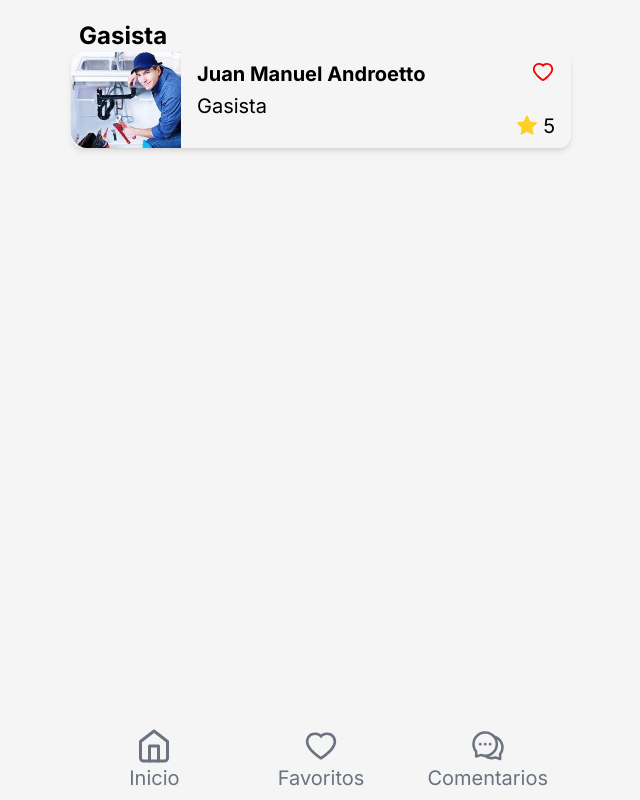
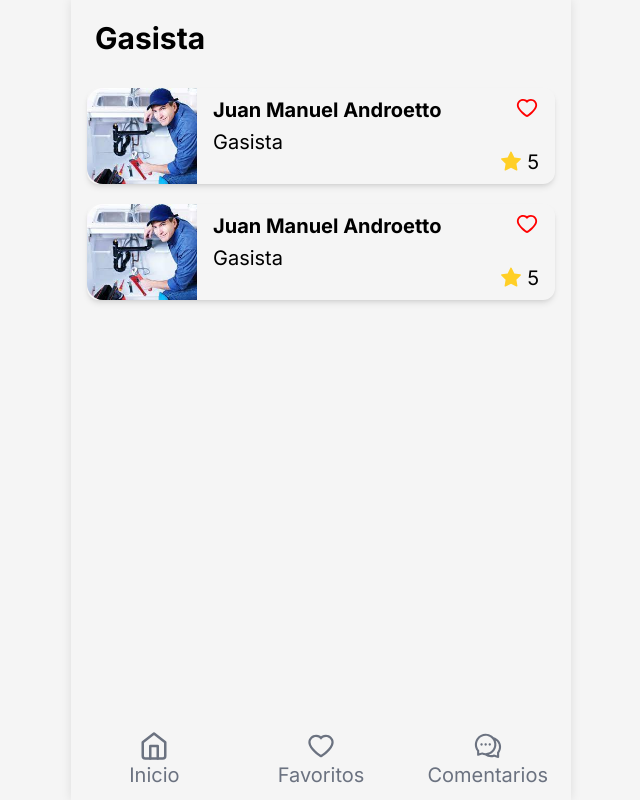
Before and after one commit to androettojuan/jobo-next-2, a Next.js app: page /profession in a window 1280 px wide. Shown: the whole page, without its empty margins (319-959 px from the left). Built offline with nearby package versions, Linux system fonts and the light colour scheme.

Commit message:
mejoras en css

```diff
--- a/src/app/globals.css
+++ b/src/app/globals.css
@@ -2,11 +2,14 @@
 @tailwind components;
 @tailwind utilities;
 
-body {
+html {
+  box-shadow: 0 0 10px rgba(0, 0, 0, 0.1);
   background-color: #f5f5f5;
   text-align: center;
   max-width: 500px;
+  height: 100%;
   margin: 0 auto;
+  padding: 0 16px;
 }
 
 footer {
--- a/src/app/profession/page.jsx
+++ b/src/app/profession/page.jsx
@@ -3,8 +3,16 @@ import ProfesionalCard from "@/components/ProfesionalCard";
 const ProfessionPage = () => {
     return (
         <div className="flex flex-col items-start">
-            <h3 className="text-2xl font-bold pl-2 mt-5">Gasista</h3>
+            <h3 className="text-3xl font-bold pl-2 mt-5">Gasista</h3>
+            <div className="flex flex-col w-full gap-5 mt-8">
                 <ProfesionalCard
+                    key={"1"}
+                    name={"Juan Manuel Androetto"}
+                    profession={"Gasista"}
+                    lastname={"Androetto"}
+                    photo={"/img/plomero-foto.jpg"}
+                    rating={"5"}
+                /> <ProfesionalCard
                     key={"1"}
                     name={"Juan Manuel Androetto"}
                     profession={"Gasista"}
@@ -13,6 +21,8 @@ const ProfessionPage = () => {
                     rating={"5"}
                 />
             </div>
+
+        </div>
     );
 };
 
--- a/src/components/BottomBar.jsx
+++ b/src/components/BottomBar.jsx
@@ -33,11 +33,11 @@ const BottomBar = () => {
     <div className="flex flex-row justify-between ">
       {pagesList.map(({ icon: IconComponent, page, name, label }) => (
         <a
-          className="flex flex-col items-center justify-center w-full h-20 text-gray-500 hover:text-[#09BC8A]"
+          className="flex flex-col items-center justify-center w-full h-20 text-gray-500 hover:text-[#09BC8A] cursor-pointer"
           selected={page}
           key={name}
         >
-          <IconComponent className="text-4xl " />
+          <IconComponent className="text-3xl" />
           <span className="text-xl">{label}</span>
         </a>
       ))}
```
Lines whose indentation alone changed are shown as unchanged.
